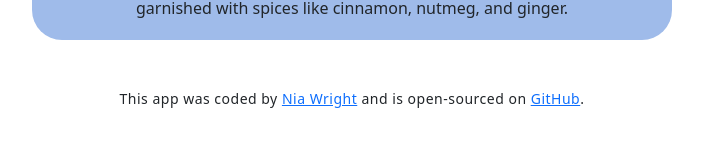
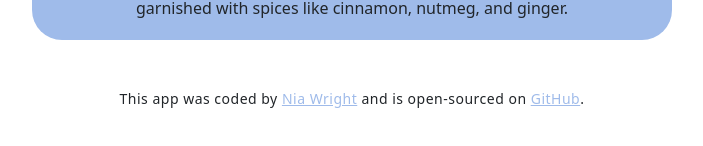
Before and after one commit to nianokia/calendar, a React (Create React App) app: page / in a window 1280 px wide. Shown: the part 600-746 px from the top of the page, without its empty margins (288-991 px from the left). Built offline with nearby package versions, Linux system fonts and the light colour scheme.

Commit message:
Customized footer links

```diff
--- a/src/App.css
+++ b/src/App.css
@@ -18,3 +18,11 @@
   font-size: 14px;
   letter-spacing: 0.5px;
 }
+
+.App a {
+  color: rgb(159, 187, 234);
+}
+
+.App a:visited {
+  color: rgb(65, 97, 153);
+}
```
